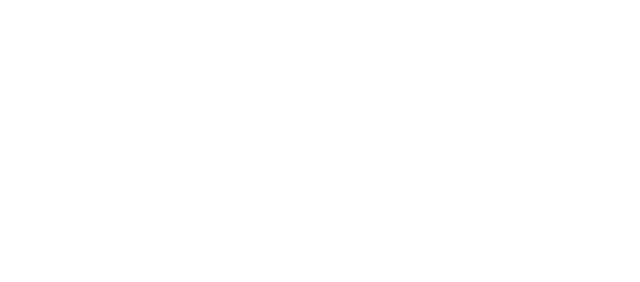
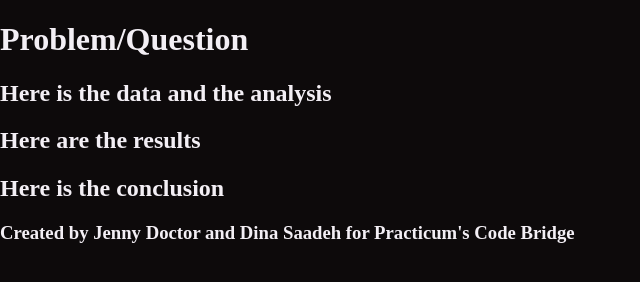
Before and after one commit to Who-Code-the-World-Girls/codebridge_nyctrees, a plain HTML site: page index.html in a window 1280 px wide. Shown: the whole page, without its empty margins (0-640 px from the left). Drawn offline with Linux system fonts and the light colour scheme.

Commit message:
Testing styles

```diff
--- a/blocks/page.css
+++ b/blocks/page.css
@@ -0,0 +1,4 @@
+.page{
+    background-color: #0D0A0B;
+    color: #f3eff5;
+}
--- a/index.html
+++ b/index.html
@@ -13,19 +13,24 @@
 </nav>
 <header class="header">
     <!-- Problem Overview -->
+    <h1 class="header__title">Problem/Question</h1>
 </header>
 <main class="page__content">
     <section class="analysis">
-        <!-- Describe a dataset and analysis approach  -->
+        <!-- Analysis/Data - You can include facts and numbers about the chosen dataset and describe approaches used by the data analyst -->
+        <h2 class="analysis__title">Here is the data and the analysis</h2>
     </section>
     <section class="results">
-        <!-- Results -->
+        <!-- Results - Include any figures and tables necessary to visualize your case. -->
+        <h2 class="results__title">Here are the results</h2>
     </section>
     <section class="conclusions">
-        <!-- Conclusions -->
+        <!-- Conclusions - List main conclusions from the data analysis results. -->
+        <h2 class="conclusions__title">Here is the conclusion</h2>
     </section>
     <footer class="footer">
         <!-- Credits/About the Team? -->
+        <h3 class="footer__copyright">Created by Jenny Doctor and Dina Saadeh for Practicum's Code Bridge</h3>
     </footer>
 </body>
 </html>
```
